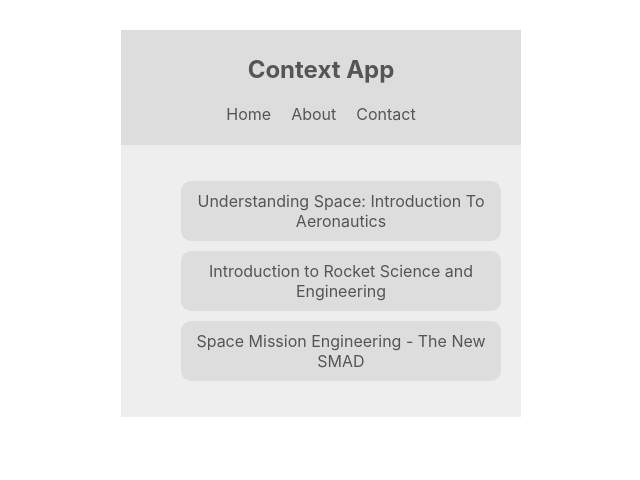
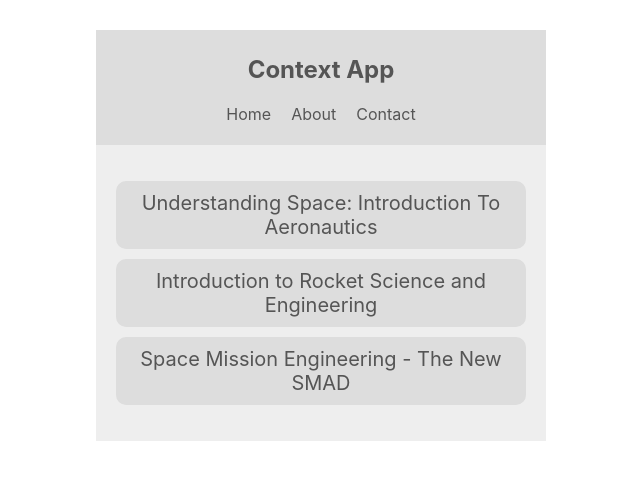
Before and after one commit to SamuelSabasNayo/react-tools, a React (Create React App) app: page / in a window 1280 px wide. Shown: the top 480 px of the page, without its empty margins (319-959 px from the left). Built offline with nearby package versions, Linux system fonts and the light colour scheme.

Commit message:
Consuming context 2

```diff
--- a/src/components/Navbar.js
+++ b/src/components/Navbar.js
@@ -2,13 +2,13 @@ import React, { Component } from 'react';
 import { ThemeContext } from '../contexts/ThemeContext';
 
 class Navbar extends Component {
-  static contextType = ThemeContext;
-
   render() {
-    const { isLightTheme, light, dark } = this.context;
+    return (
+      <ThemeContext.Consumer>{(context) => {
+        const { isLightTheme, light, dark } = context;
         const theme = isLightTheme ? light : dark;
 
-    return (
+        return(
           <nav
           style={{ background: theme.ui , color: theme.syntax }}
           >
@@ -19,8 +19,41 @@ class Navbar extends Component {
               <li>Contact</li>
             </ul>
           </nav>
+        )
+      }}
+      </ThemeContext.Consumer>
     );
   }
 }
 
 export default Navbar;
+
+
+
+
+// import React, { Component } from 'react';
+// import { ThemeContext } from '../contexts/ThemeContext';
+
+// class Navbar extends Component {
+//   static contextType = ThemeContext;
+
+//   render() {
+//     const { isLightTheme, light, dark } = this.context;
+//     const theme = isLightTheme ? light : dark;
+
+//     return (
+//       <nav
+//         style={{ background: theme.ui , color: theme.syntax }}
+//       >
+//           <h1>Context App</h1>
+//           <ul>
+//               <li>Home</li>
+//               <li>About</li>
+//               <li>Contact</li>
+//           </ul>
+//       </nav>
+//     );
+//   }
+// }
+
+// export default Navbar;
--- a/src/index.css
+++ b/src/index.css
@@ -8,7 +8,7 @@ body {
 }
 
 .App {
-  max-width: 400px;
+  max-width: 450px;
   margin: 30px auto;
   text-align: center;
 }
@@ -31,7 +31,7 @@ nav ul li {
   margin-bottom: 20px;
 }
 
-.book-list li {
+.book-list ul {
   padding: 0;
   list-style-type: none;
 }
@@ -40,4 +40,5 @@ nav ul li {
   padding: 10px;
   margin: 10px auto;
   border-radius: 10px;
+  font-size: 20px;
 }
```
Lines whose indentation alone changed are shown as unchanged.
